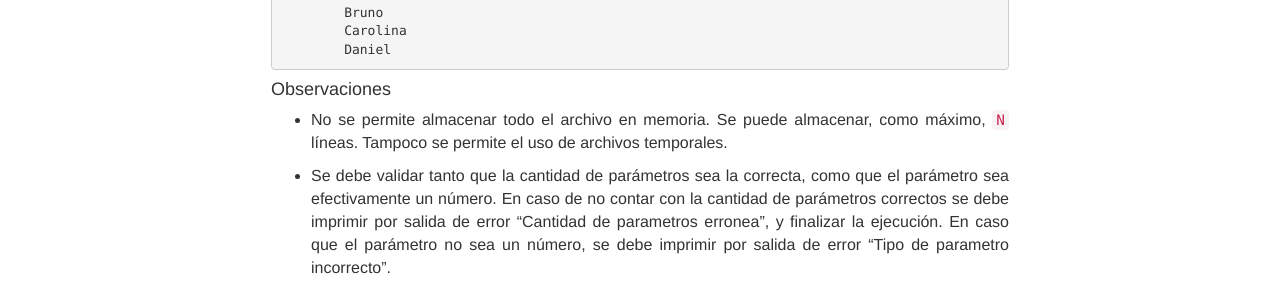
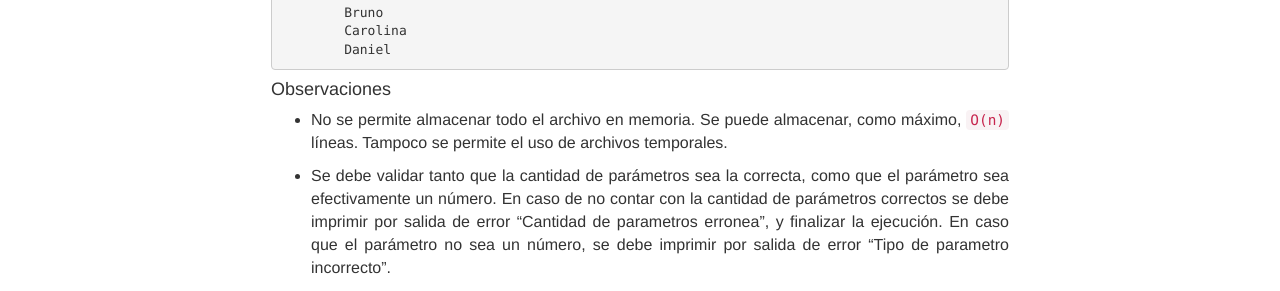
Before and after one commit to algoritmos-rw/algoritmos, a Jekyll site: the page built from static/tps/2018_1/tp1/index.md, in a window 1280 px wide and 900 px high, scrolled down 3309 px. Shown: the part 148-439 px from the top of the window. Built offline with Jekyll 4.4.1, drawn with Linux system fonts in a browser that asks for light colours.

Commit message:
cambio en N por O(n)

```diff
--- a/static/tps/2018_1/tp1/index.md
+++ b/static/tps/2018_1/tp1/index.md
@@ -182,7 +182,7 @@
 
 #### Observaciones
 
-- No se permite almacenar todo el archivo en memoria. Se puede almacenar, como máximo, `N` líneas. Tampoco se permite el uso de archivos temporales.
+- No se permite almacenar todo el archivo en memoria. Se puede almacenar, como máximo, `O(n)` líneas. Tampoco se permite el uso de archivos temporales.
 
 - Se debe validar tanto que la cantidad de parámetros sea la correcta, como que el parámetro sea efectivamente un número. En caso de no contar con la cantidad de parámetros correctos se debe imprimir por salida de error "Cantidad de parametros erronea", y finalizar la ejecución. En caso que el parámetro no sea un número, se debe imprimir por salida de error "Tipo de parametro incorrecto".
 
```
